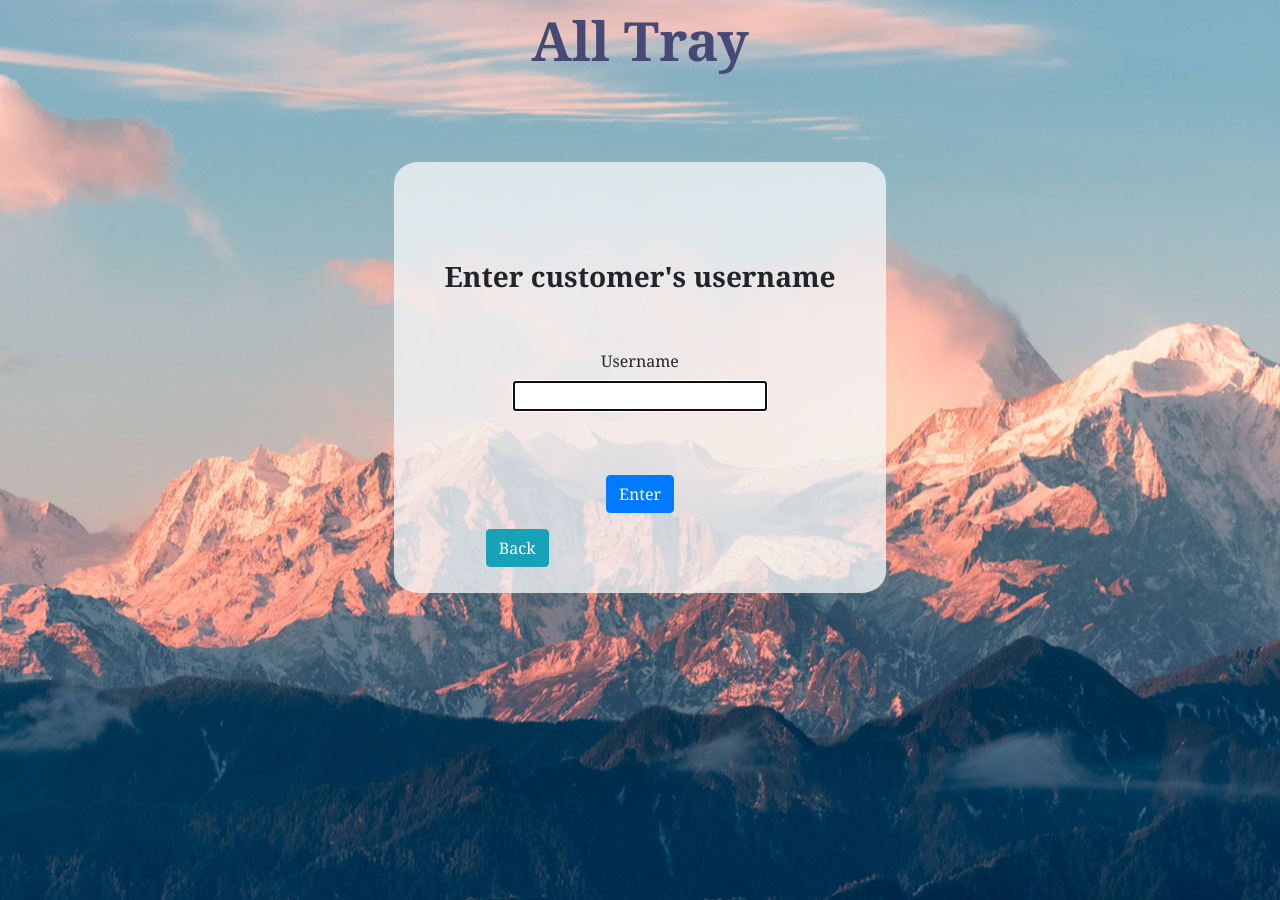
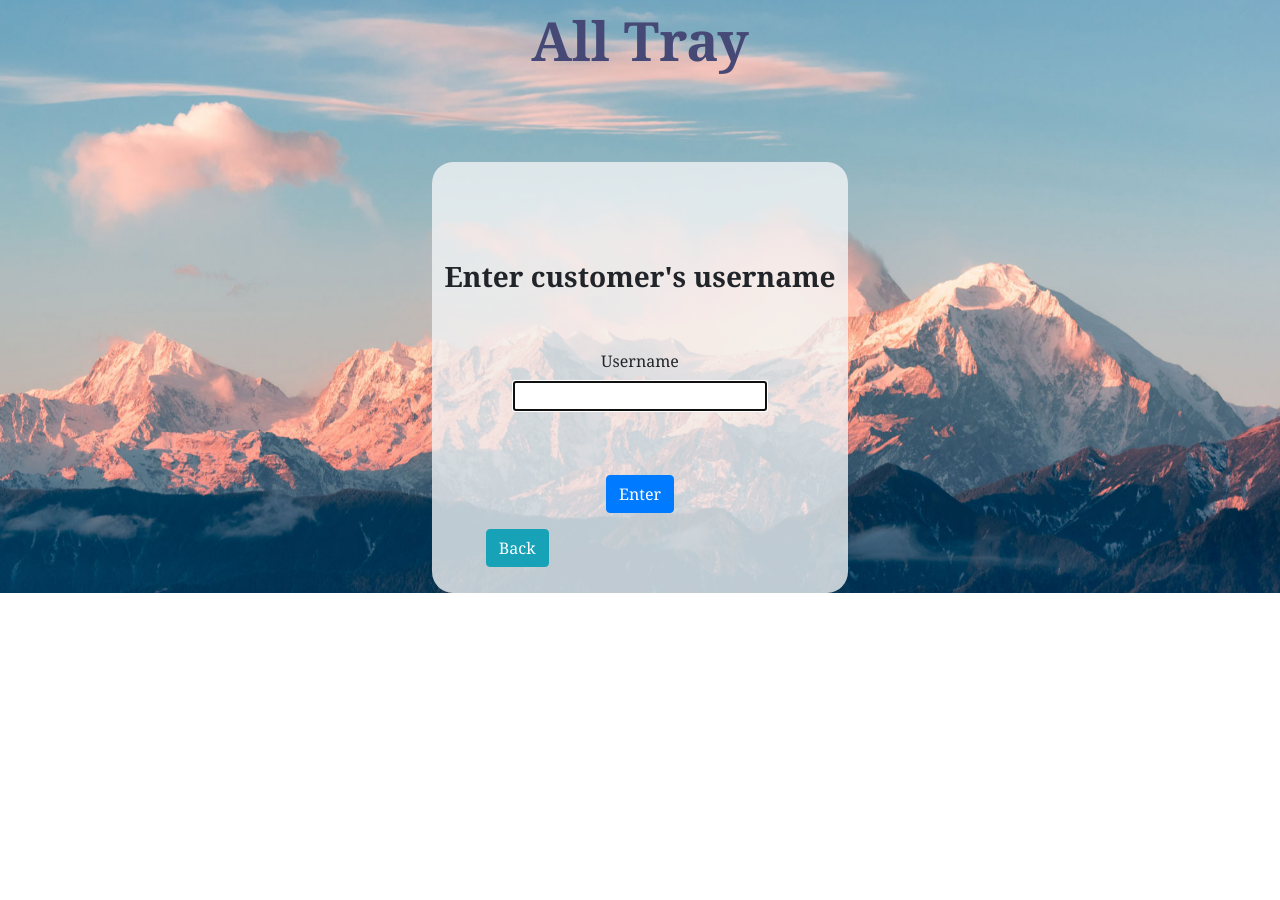
Before and after one commit to Sangeeth123sj/All-Tray, a Django app: page /college_recharge/ in a window 1280 px wide. Shown: the part 56-956 px from the top of the page. After the commit the page ends 649 px from the top, so only its background shows below. Run offline with Django 3.2, Linux system fonts and the light colour scheme; some libraries are stand-ins or nearby versions; some web fonts are replaced.

Commit message:
background image bug fix, ui fix

```diff
--- a/tray/templates/tray/base.html
+++ b/tray/templates/tray/base.html
@@ -40,8 +40,7 @@ font-family: Cambria, Georgia, serif;
 	/* Center and scale the image nicely */
 	background-position: center;
 	background-repeat: no-repeat;
-
-  height: 900;
+  background-size: cover;
   /*padding: 5%;
   padding-left: 35.45%;*/
   }
@@ -82,10 +81,20 @@ font-family: Cambria, Georgia, serif;
 	width: fit-content;
   padding-bottom: 2%;
   padding-top: 2%;
-  padding-right: clamp(2px, 5%, 50px);
-  padding-left: clamp(2px, 5%, 50px);
+  padding-right: min(50px, 1%);
+  padding-left: min(50px, 1%);
   margin: auto;
+}
 
+.frostprimary_narrow{
+	background-color:rgba(243, 245, 247, 0.788);
+  border-radius:5%;
+	width: fit-content;
+  padding-bottom: 1%;
+  padding-top: 1%;
+  padding-right: clamp(2px, 2%, 50px);
+  padding-left: clamp(2px, 2%, 50px);
+  margin: auto;
 }
 
 
```
Also changed, not shown: db.sqlite3.
